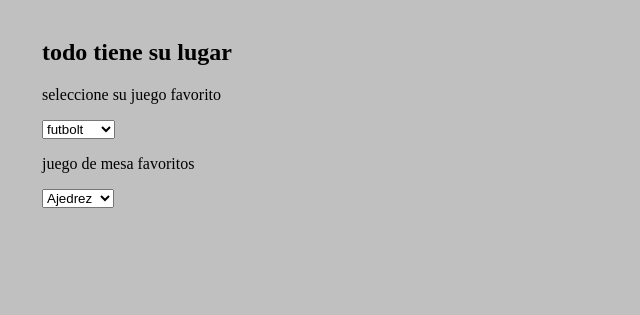
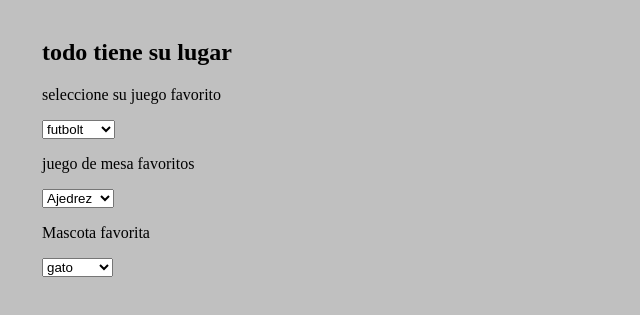
Before and after one commit to diegoprogramer/siteweb, a plain HTML site: page index.html in a window 1280 px wide. Shown: the part 121-436 px from the top of the page, without its empty margins (0-640 px from the left). Drawn offline with Linux system fonts and the light colour scheme.

Commit message:
cambio mascota

```diff
--- a/index.html
+++ b/index.html
@@ -38,6 +38,14 @@
         <option value="">Parques</option>
 
     </select>
+
+    <p>Mascota favorita</p>
+    <select name="mascota" id="">
+        <option value="gato"> gato </option>
+        <option value="perro"> perro </option>
+        <option value="cuy"> cuy </option>
+        <option value="hamster"> hamster </option>
+    </select>
 </body>
 
 </html>
```
